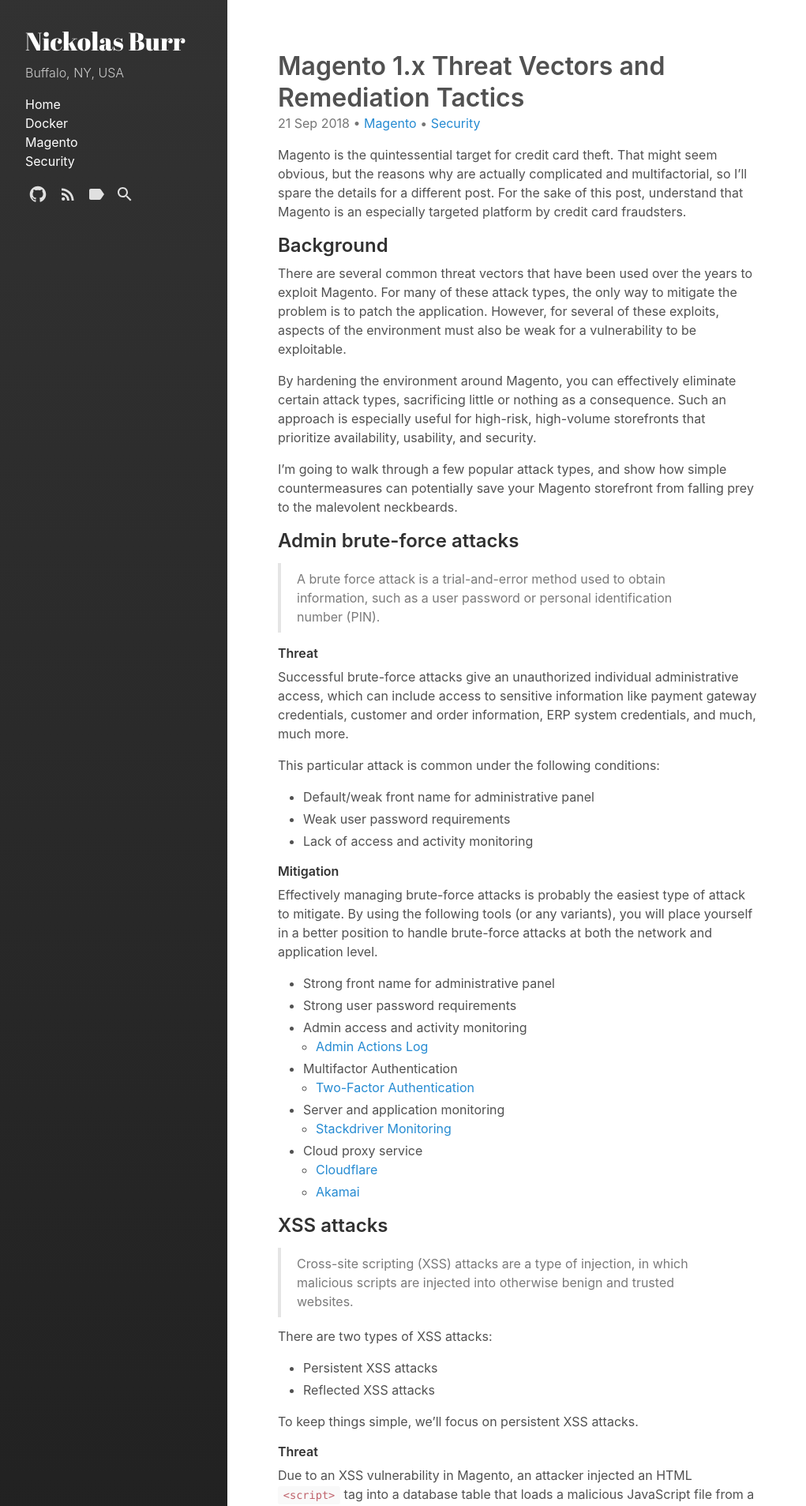
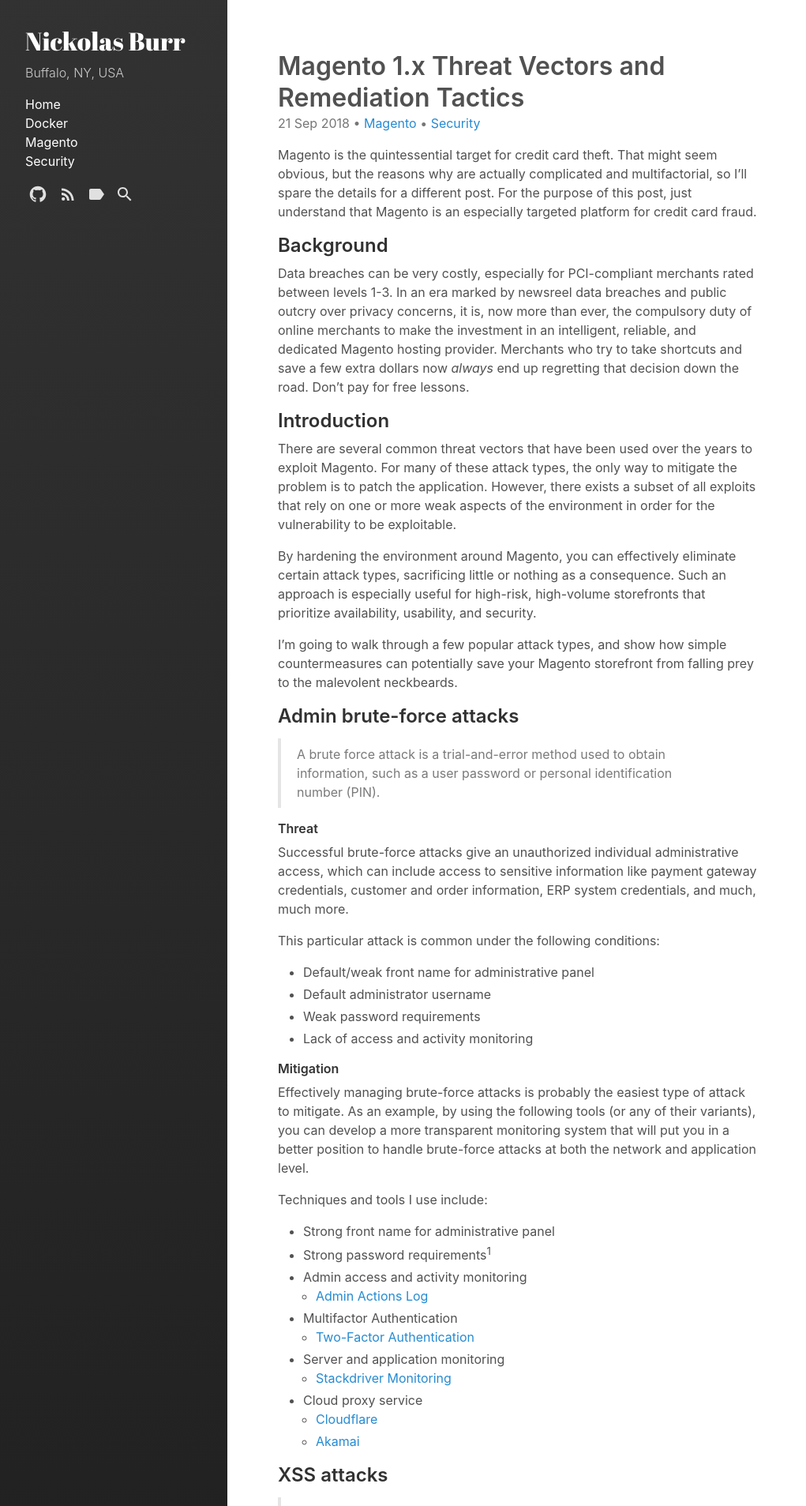
Before and after one commit to nickolasburr/blog, a Jekyll site: the page built from _posts/2018-09-21-magento-1x-threat-vectors-remediation-tactics.md, in a window 1280 px wide. Shown: the top 1907 px of the page at 79% size, without its empty margins (0-1021 px from the left). Built offline with Jekyll 4.4.1, drawn with Linux system fonts in a browser that asks for light colours; some of the changed text lies outside the part shown.

Commit message:
Update threat vectors post

```diff
--- a/_posts/2018-09-21-magento-1x-threat-vectors-remediation-tactics.md
+++ b/_posts/2018-09-21-magento-1x-threat-vectors-remediation-tactics.md
@@ -11,20 +11,31 @@ excerpt_separator: <!--more-->
 Magento is the quintessential target for credit card theft.
 That might seem obvious, but the reasons why are actually
 complicated and multifactorial, so I'll spare the details
-for a different post. For the sake of this post, understand
-that Magento is an especially targeted platform by credit
-card fraudsters.
+for a different post. For the purpose of this post, just
+understand that Magento is an especially targeted platform
+for credit card fraud.
 
 <!--more-->
 
 ## Background
 
+Data breaches can be very costly, especially for PCI-compliant
+merchants rated between levels 1-3. In an era marked by newsreel
+data breaches and public outcry over privacy concerns, it is, now
+more than ever, the compulsory duty of online merchants to make
+the investment in an intelligent, reliable, and dedicated Magento
+hosting provider. Merchants who try to take shortcuts and save
+a few extra dollars now _always_ end up regretting that decision
+down the road. Don't pay for free lessons.
+
+## Introduction
+
 There are several common threat vectors that have been used
 over the years to exploit Magento. For many of these attack
 types, the only way to mitigate the problem is to patch the
-application. However, for several of these exploits, aspects
-of the environment must also be weak for a vulnerability to
-be exploitable.
+application. However, there exists a subset of all exploits
+that rely on one or more weak aspects of the environment in
+order for the vulnerability to be exploitable.
 
 By hardening the environment around Magento, you can effectively
 eliminate certain attack types, sacrificing little or nothing as
@@ -52,18 +63,22 @@ information, ERP system credentials, and much, much more.
 This particular attack is common under the following conditions:
 
 - Default/weak front name for administrative panel
-- Weak user password requirements
+- Default administrator username
+- Weak password requirements
 - Lack of access and activity monitoring
 
 #### Mitigation
 
 Effectively managing brute-force attacks is probably the easiest
-type of attack to mitigate. By using the following tools (or any
-variants), you will place yourself in a better position to handle
+type of attack to mitigate. As an example, by using the following
+tools (or any of their variants), you can develop a more transparent
+monitoring system that will put you in a better position to handle
 brute-force attacks at both the network and application level.
 
+Techniques and tools I use include:
+
 - Strong front name for administrative panel
-- Strong user password requirements
+- Strong password requirements<sup>1</sup>
 - Admin access and activity monitoring
   + [Admin Actions Log](https://amasty.com/admin-actions-log.html)
 - Multifactor Authentication
@@ -120,5 +135,49 @@ all credit card transactions to a remote server.
 
 This type of attack is moderately defensible. While execution of
 malicious PHP code can result in sensitive information being leaked,
-you can minimize scope and damage by setting rigid permissions on
-the underlying filesystem.
+this vector can be minimized greatly with a strong understanding of
+Unix-based filesystem permissions and a dash of creativity.
+
+__Warning__: This is one specific area where I fervently disagree
+with the Magento Inc. recommended approach, so take my approach at
+face value. It's battle-tested and has saved my rear many a time.
+
+###### Harden File Permissions
+
+Magento only requires write access to a small subset of directories,
+such as `var` and `media`. Since the webserver runs as an unprivileged
+user like `apache`, `nginx`, or `www-data`, any malicious code executed
+as the result of an input validation exploit would also be ran as that
+user. Likewise, setting the owner and group of all files and directories
+to a privileged user, with the exception of `var` and `media`, would make
+those files and directories unwritable by the webserver user.
+
+###### e2fsprogs
+
+Another tactic is to use `e2fsprogs`, particularly `chattr`. In addition
+to hardening file permissions, you can use extended filesystem attributes
+to prevent manipulation of files and directories. This is particularly
+useful because to modify an inode's attributes requires elevated privileges,
+which the webserver user is lacking.
+
+###### Train of thought
+
+The main reason why I'm so adamantly against the Magento Inc. approach is
+because it gives the webserver user write access to core files, something
+it shouldn't have. The webserver user only needs read access to core files,
+so when you give it write access, you're opening yourself up to issues that
+are otherwise preventable.
+
+## Magento Security Best Practices
+
+In addition to what I've outline above, Magento provides a nicely
+detailed guide on security best practices, which you can find [here](https://magento.com/security/best-practices/security-best-practices).
+
+## Footnotes
+
+1. The most common counterargument I hear to enforcing stronger
+passwords is that they're impossible to remember, which causes
+employee frustation. My recommendation is this: encourage them
+to use a password manager. As an example, Chrome has an excellent
+password manager built into it, and it's extremely easy to use.
+The same goes for Firefox and any other major browser.
```
